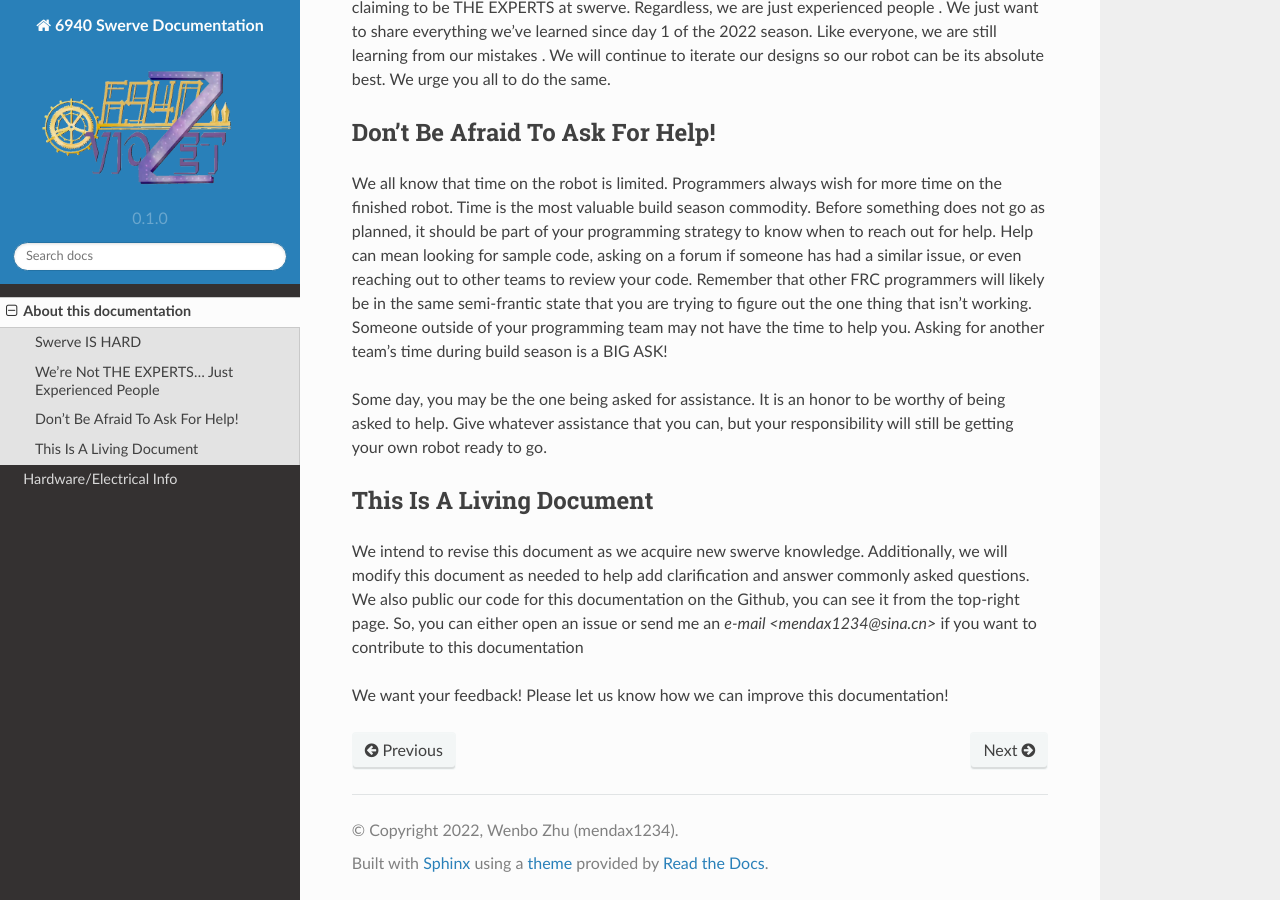
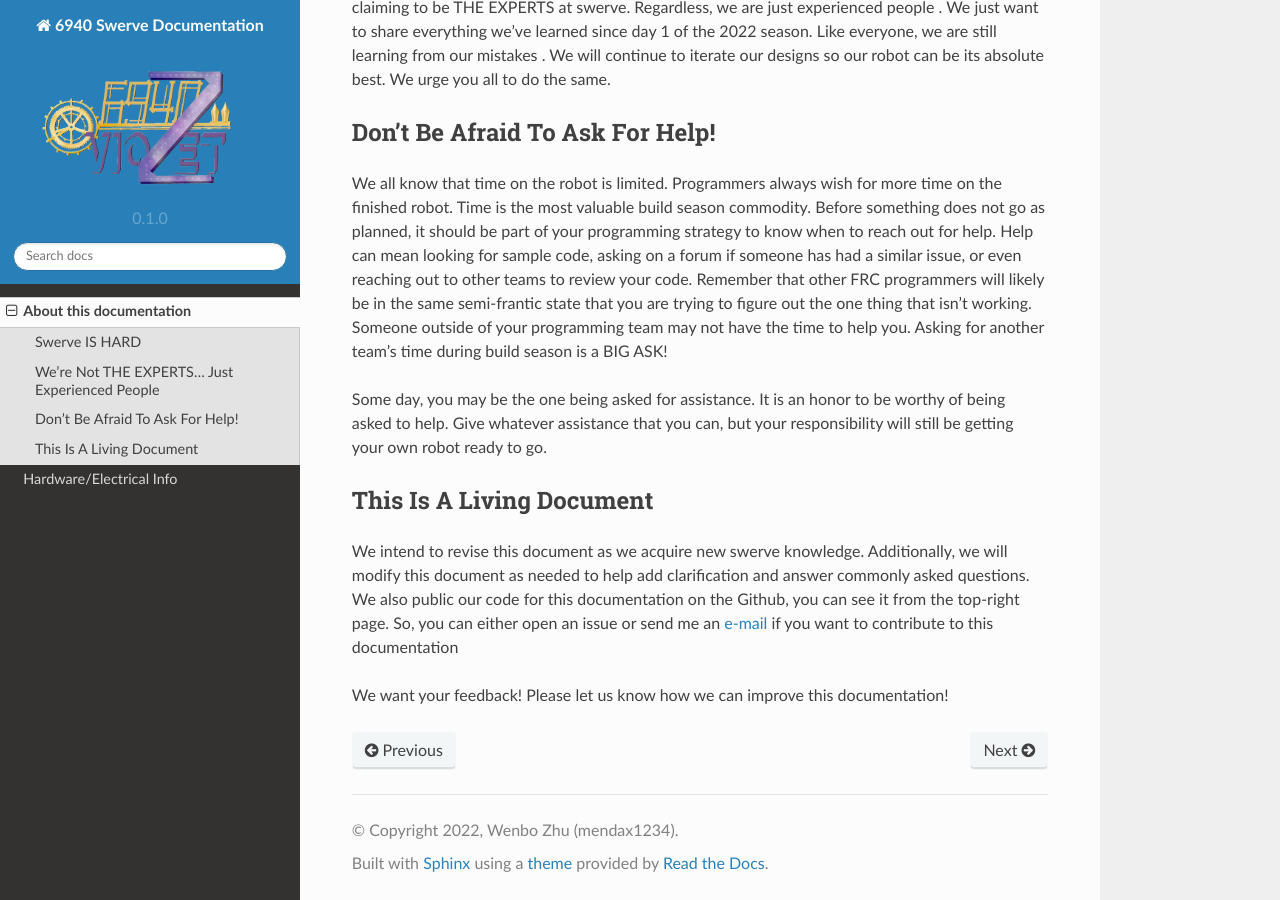
Before and after one commit to mendax1234/6940Swerve-docs, a Sphinx documentation site: the page built from docs/source/docs/about/index.rst, in a window 1280 px wide and 900 px high, scrolled down 684 px. Built offline with Sphinx 7.4.7 and the Read the Docs theme 2.0.0, drawn with Linux system fonts in a browser that asks for light colours.

Commit message:
Fix links error

```diff
--- a/docs/source/docs/about/index.rst
+++ b/docs/source/docs/about/index.rst
@@ -50,6 +50,6 @@ This Is A Living Document
 We intend to revise this document as we acquire new swerve knowledge. Additionally, we will
 modify this document as needed to help add clarification and answer commonly asked questions.
 We also public our code for this documentation on the Github, you can see it from the top-right page.
-So, you can either open an issue or send me an `e-mail <mendax1234@sina.cn>` if you want to contribute to this documentation
+So, you can either open an issue or send me an `e-mail <mendax1234@sina.cn>`_ if you want to contribute to this documentation
 
 We want your feedback! Please let us know how we can improve this documentation!
--- a/docs/source/docs/hardware-info/index.rst
+++ b/docs/source/docs/hardware-info/index.rst
@@ -9,5 +9,5 @@ We are using the MK5 swerve modules from SJTU.
 About Our Gyros
 ----------------
 
-We use one gyro on our robot. The `Gadgeteer Pigeon <https://store.ctr-electronics.com/gadgeteer-pigeon-imu/>` IMU from Cross the Road Electronics (CTRE)
+We use one gyro on our robot. The `Gadgeteer Pigeon IMU<https://store.ctr-electronics.com/gadgeteer-pigeon-imu/>`_ from Cross the Road Electronics (CTRE)
 We have also test `NavX-MXP<>` on our robot and it works well.
```
